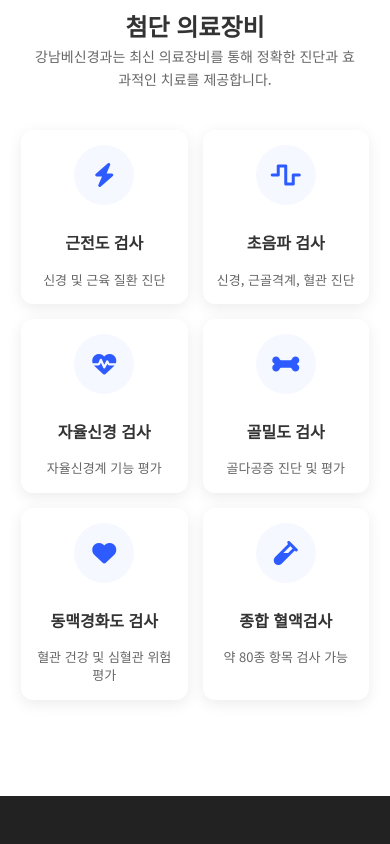
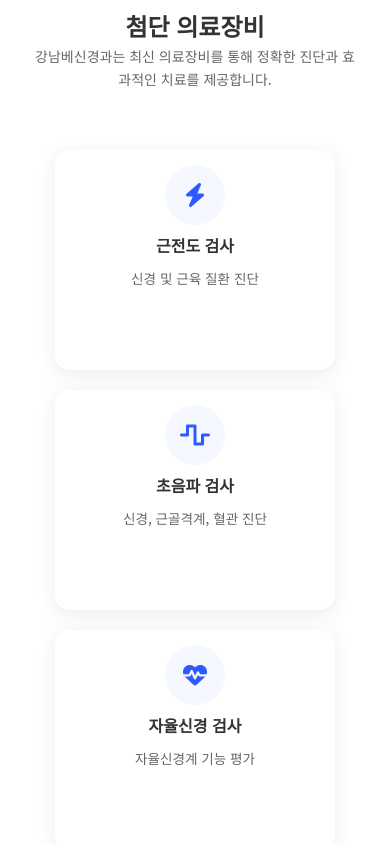
Before and after one commit to krrrrrg/knjneuro, a Next.js app: page /services in a window 390 px wide. Shown: the part 1460-2304 px from the top of the page. Built offline with nearby package versions, Linux system fonts and the light colour scheme.

Commit message:
의료장비 모달

```diff
--- a/src/app/globals.css
+++ b/src/app/globals.css
@@ -3130,29 +3130,49 @@ li {
 
 .equipment-grid {
   display: grid;
-  grid-template-columns: repeat(auto-fill, minmax(250px, 1fr));
-  gap: 25px;
-  margin-top: 30px;
-  padding: 10px;
+  grid-template-columns: repeat(6, 1fr); /* PC 전체화면에서 6개 카드를 1행으로 표시 */
+  gap: 20px;
+  margin-top: 40px;
+  overflow-x: visible;
+  padding-bottom: 20px;
+  width: 100%;
+  max-width: 1200px;
+  margin-left: auto;
+  margin-right: auto;
+}
+
+.equipment-grid::-webkit-scrollbar {
+  height: 4px;
+}
+
+.equipment-grid::-webkit-scrollbar-track {
+  background: rgba(0, 0, 0, 0.05);
+  border-radius: 4px;
+}
+
+.equipment-grid::-webkit-scrollbar-thumb {
+  background: var(--primary-color);
+  border-radius: 4px;
 }
 
 .equipment-card {
-  background-color: #fff;
-  border-radius: 12px;
-  box-shadow: 0 4px 15px rgba(0, 0, 0, 0.08);
-  padding: 25px 20px;
-  transition: all 0.3s ease;
+  background-color: white;
+  border-radius: 15px;
+  padding: 20px 15px;
+  box-shadow: 0 4px 20px rgba(0, 0, 0, 0.08);
+  text-align: center;
+  transition: transform 0.3s ease, box-shadow 0.3s ease;
   display: flex;
   flex-direction: column;
   align-items: center;
   cursor: pointer;
-  text-align: center;
-  height: 100%;
+  height: 280px; /* Fixed height for all cards */
+  width: 100%;
 }
 
 .equipment-card:hover {
   transform: translateY(-5px);
-  box-shadow: 0 8px 20px rgba(0, 0, 0, 0.12);
+  box-shadow: 0 10px 25px rgba(0, 0, 0, 0.15);
 }
 
 .equipment-icon {
@@ -3172,36 +3192,58 @@ li {
 }
 
 .equipment-card h3 {
-  font-size: 18px;
-  font-weight: 600;
-  margin: 10px 0;
+  margin-bottom: 10px;
   color: #333;
+  width: 100%;
+  min-height: 24px;
+  display: flex;
+  align-items: center;
+  justify-content: center;
+  font-size: 1.1rem;
   word-break: keep-all;
+  line-height: 1.3;
 }
 
 .equipment-card p {
-  font-size: 14px;
   color: #666;
-  margin-top: 5px;
+  flex-grow: 1;
+  width: 100%;
+  overflow: hidden;
+  text-overflow: ellipsis;
+  display: -webkit-box;
+  display: box;
+  -webkit-line-clamp: 3;
+  line-clamp: 3;
+  -webkit-box-orient: vertical;
+  box-orient: vertical;
+  word-break: keep-all;
+  font-size: 0.9rem;
+  max-height: 80px; /* Control the text area height */
   line-height: 1.4;
-  word-break: keep-all;
-}
-
+}
+
+/* 모바일 화면 (기본) */
 @media (max-width: 767px) {
   .equipment-grid {
-    grid-template-columns: repeat(2, 1fr);
-    gap: 15px;
-    padding: 0 5px;
-    margin-top: 20px;
+    grid-template-columns: 1fr; /* 모바일에서 1열로 표시 */
+    gap: 20px;
+    padding: 0 20px 15px;
+    max-width: 320px;
+    margin-left: auto;
+    margin-right: auto;
   }
 
   .equipment-card {
+    height: 220px; /* Fixed height for mobile */
     padding: 15px 10px;
+    max-width: 280px;
+    margin: 0 auto;
   }
 
   .equipment-icon {
     width: 60px;
     height: 60px;
+    margin-bottom: 10px;
   }
 
   .equipment-icon i {
@@ -3209,11 +3251,17 @@ li {
   }
 
   .equipment-card h3 {
-    font-size: 16px;
+    font-size: 1rem;
+    min-height: auto;
+    margin-bottom: 8px;
   }
 
   .equipment-card p {
-    font-size: 13px;
+    font-size: 0.85rem;
+    margin-top: 5px;
+    max-height: 60px; /* Control the text area height on mobile */
+    -webkit-line-clamp: 2;
+    line-clamp: 2;
   }
 
   .section-description {
@@ -3223,20 +3271,54 @@ li {
   }
 }
 
+/* 태블릿 화면 */
 @media (min-width: 768px) and (max-width: 1023px) {
   .equipment-grid {
-    grid-template-columns: repeat(3, 1fr);
-  }
-}
-
+    grid-template-columns: repeat(3, 1fr); /* 태블릿에서 3열로 표시 (2행) */
+    gap: 25px;
+    max-width: 720px;
+    margin-left: auto;
+    margin-right: auto;
+    padding: 0 20px;
+  }
+
+  .equipment-card {
+    max-width: 220px;
+    margin: 0 auto;
+  }
+}
+
+/* PC 화면 (중간 크기) */
 @media (min-width: 1024px) and (max-width: 1279px) {
   .equipment-grid {
-    grid-template-columns: repeat(3, 1fr);
-  }
-}
-
+    grid-template-columns: repeat(3, 1fr); /* 작은 PC 화면에서 3열로 표시 (2행) */
+    gap: 30px;
+    max-width: 900px;
+    margin-left: auto;
+    margin-right: auto;
+    padding: 0 20px;
+  }
+
+  .equipment-card {
+    max-width: 280px;
+    margin: 0 auto;
+    height: 280px;
+  }
+}
+
+/* PC 화면 (큰 화면) */
 @media (min-width: 1280px) {
   .equipment-grid {
-    grid-template-columns: repeat(3, 1fr);
-  }
-}
+    grid-template-columns: repeat(6, 1fr); /* 큰 PC 화면에서 6열로 표시 (1행) */
+    gap: 20px;
+    max-width: 1200px;
+    margin-left: auto;
+    margin-right: auto;
+    padding: 0 20px;
+  }
+
+  .equipment-card {
+    max-width: 180px;
+    margin: 0 auto;
+  }
+}
--- a/src/app/services/page.js
+++ b/src/app/services/page.js
@@ -179,7 +179,7 @@ export default function Services() {
                 onClick={() => showModal('internalModal')}
               >
                 <Image
-                  src="/images/내과.png"
+                  src="/images/내과2.png"
                   alt="내과"
                   width={100}
                   height={100}
```
